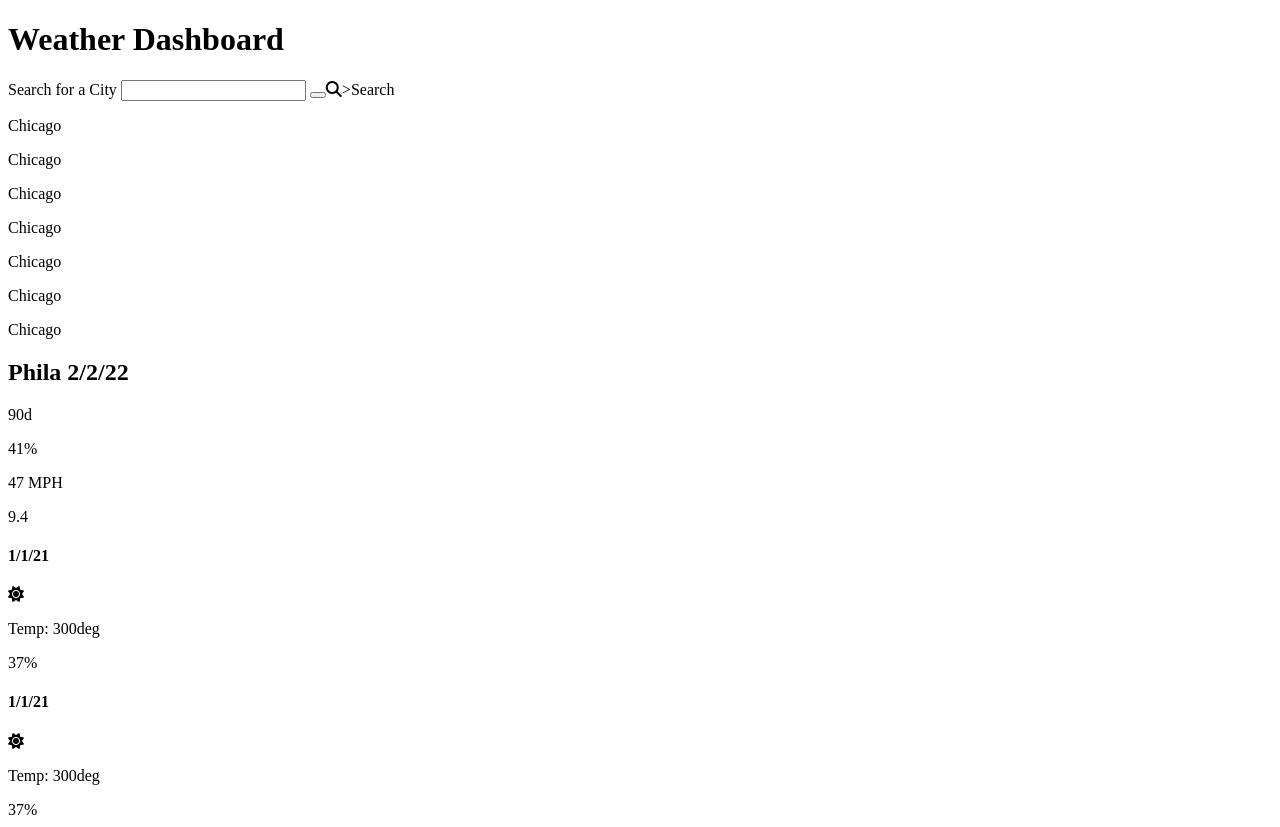
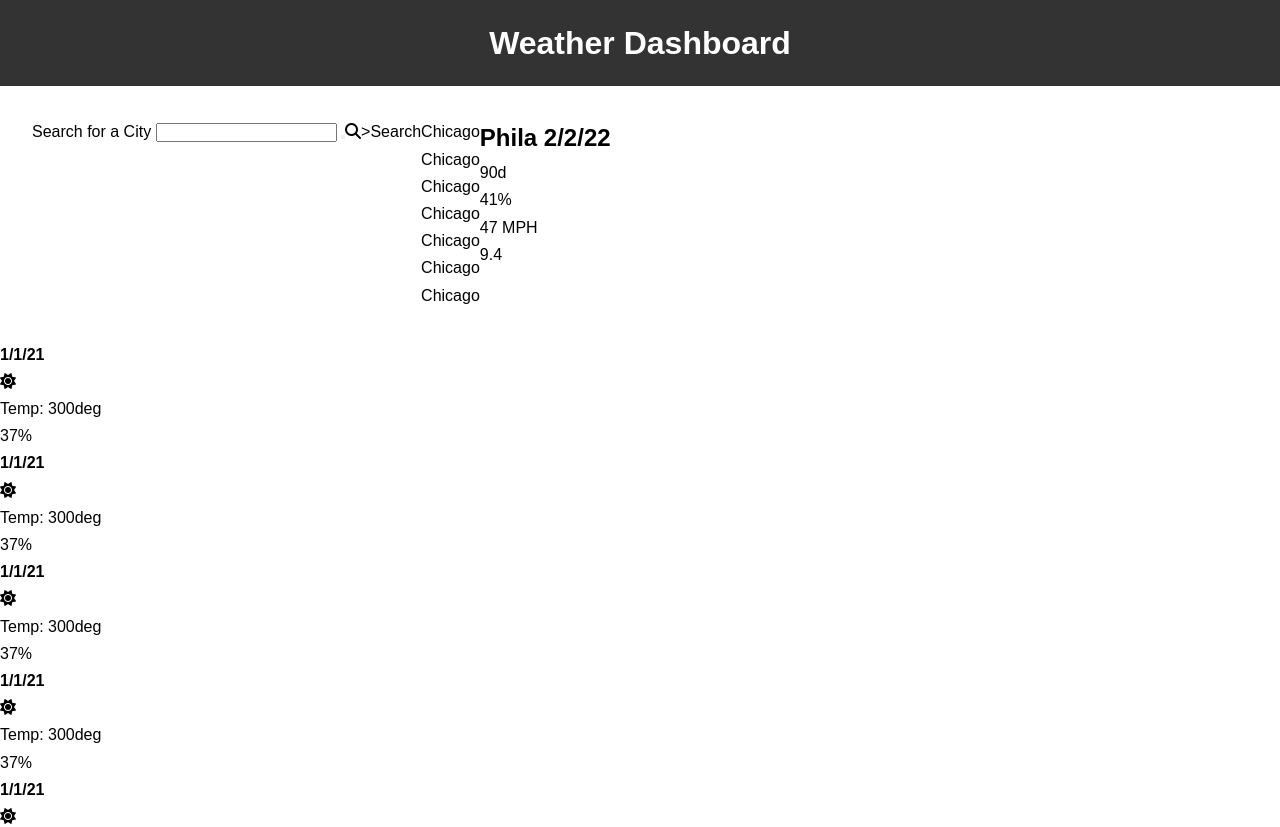
Before and after one commit to brdyherr/weather-dashboard, a plain HTML site: page index.html in a window 1280 px wide. Shown: the top 827 px of the page. Drawn offline with Linux system fonts and the light colour scheme.

Commit message:
added initial styles to the search bar and history

```diff
--- a/assets/style.css
+++ b/assets/style.css
@@ -1,4 +1,25 @@
 /* RESET */
 * {
+  box-sizing: border-box;
+  margin: 0;
+  padding: 0;
+}
 
+body {
+  font-family: sans-serif;
+  line-height: 1.7;
 }
+
+/* HEADER */
+.header {
+  background-color: #333;
+  color: #fff;
+  padding: 1rem 2rem;
+  text-align: center;
+}
+
+/* MAIN CONTENT */
+.container {
+  display: flex;
+  padding: 2rem;
+}
```
